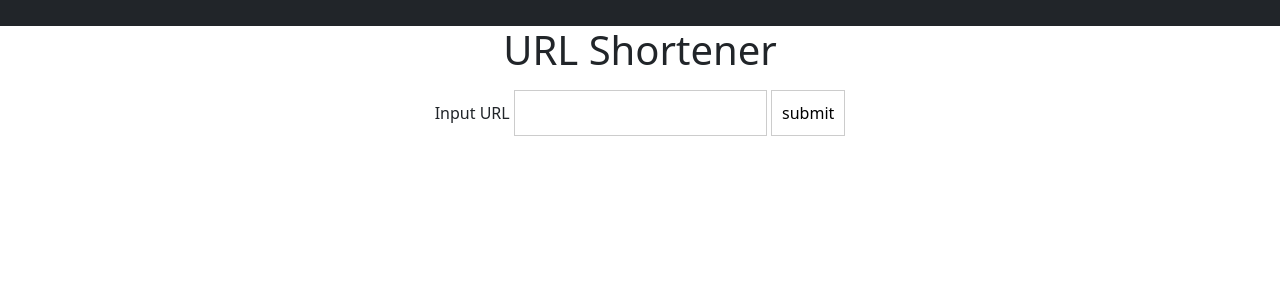
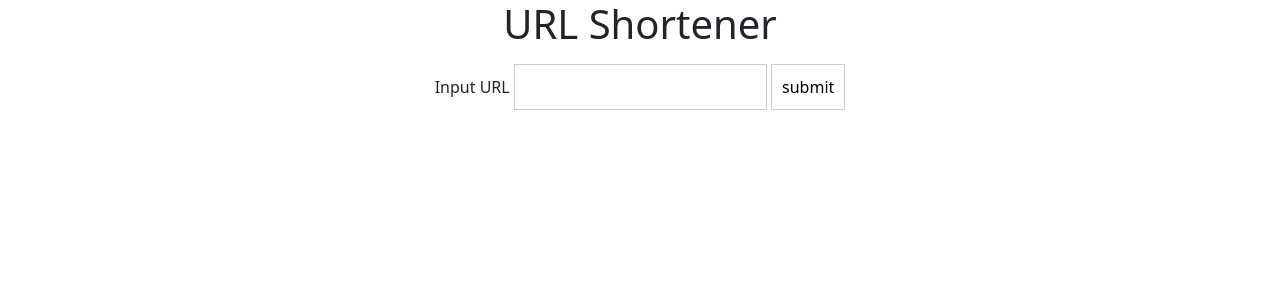
Before and after one commit to dartbill/URLShortener, a Flask app: page / in a window 1280 px wide. Shown: the top 300 px of the page. Run offline with Flask 2, Linux system fonts and the light colour scheme; parts of the project's set-up code (start-up, migrations or seed data) failed here and were passed over.

Commit message:
remove navbar

```diff
--- a/templates/base.html
+++ b/templates/base.html
@@ -11,9 +11,9 @@
 
 </head>
 <body>
-    <nav class="navbar navbar-expand-lg navbar-light bg-dark">
+    <!-- <nav class="navbar navbar-expand-lg navbar-light bg-dark">
         <a class="navbar-brand" href="#"></a>
-    </nav>
+    </nav> -->
     <div class="container">
         <!-- !!!!!!!!!!!!!!!!! this is where stuff will be appended -->
         {% block content %}
```
